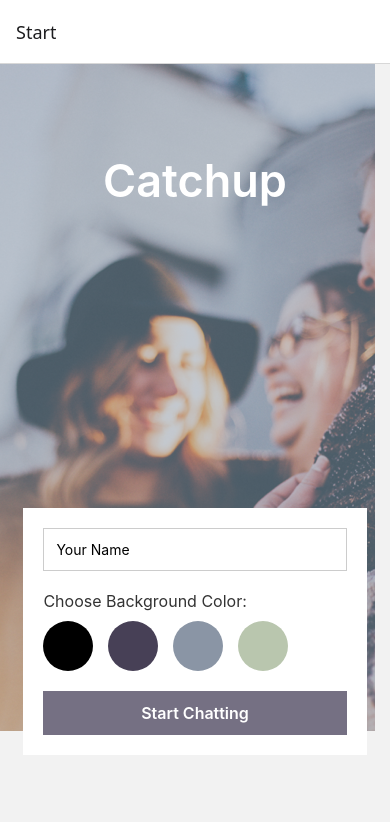
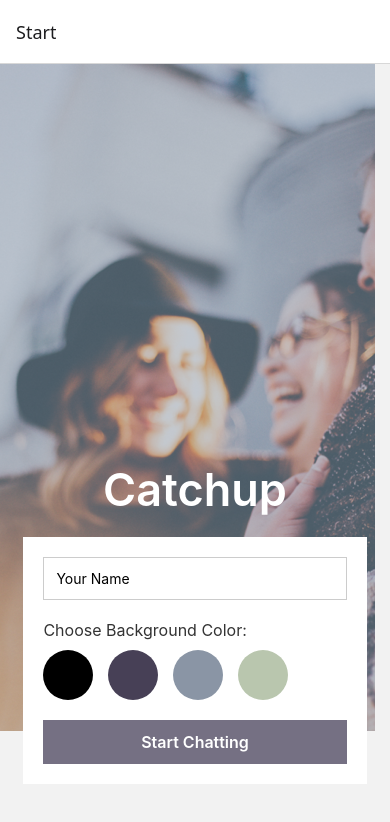
Before and after one commit to thorlio/chat__app, a React Native app: screen / in a window 390 px wide. Shown: the top 822 px of the page. Built offline with nearby package versions, Linux system fonts and the light colour scheme.

Commit message:
final commit, fixed keyboard overlapping

```diff
--- a/components/Chat.js
+++ b/components/Chat.js
@@ -1,6 +1,12 @@
 // Chat.js
 import React, { useState, useEffect } from "react";
-import { View, Platform, KeyboardAvoidingView, StyleSheet } from "react-native";
+import {
+  View,
+  Platform,
+  KeyboardAvoidingView,
+  StyleSheet,
+  SafeAreaView,
+} from "react-native";
 import { GiftedChat } from "react-native-gifted-chat";
 
 const Chat = ({ route, navigation }) => {
@@ -11,7 +17,7 @@ const Chat = ({ route, navigation }) => {
   // Set the screen title messages
   useEffect(() => {
     navigation.setOptions({ title: name });
-
+    //initial messages when enter in chat room
     setMessages([
       {
         _id: 1,
@@ -25,7 +31,7 @@ const Chat = ({ route, navigation }) => {
         createdAt: new Date(),
         user: {
           _id: 2,
-          name: "React Native Bot",
+          name: "Chat Bot",
         },
       },
     ]);
@@ -39,22 +45,27 @@ const Chat = ({ route, navigation }) => {
   };
 
   return (
-    <View style={[styles.container, { backgroundColor: bgColor }]}>
-      {/* Gifted Chat UI */}
-      <GiftedChat
-        messages={messages}
-        onSend={(messages) => onSend(messages)}
-        user={{
-          _id: 1,
-          name: name,
-        }}
-      />
-
-      {/* Prevent keyboard from covering input on iOS/Android */}
-      {Platform.OS === "android" || Platform.OS === "ios" ? (
-        <KeyboardAvoidingView behavior="padding" />
-      ) : null}
-    </View>
+    <SafeAreaView
+      style={[styles.container, { backgroundColor: bgColor || "#fff" }]}
+    >
+      {/*to stop keyboard overlapping textbox*/}
+      <KeyboardAvoidingView
+        style={styles.container}
+        behavior={Platform.OS === "ios" ? "padding" : "height"}
+        keyboardVerticalOffset={Platform.OS === "ios" ? 80 : 20}
+      >
+        <View style={styles.chatWrapper}>
+          <GiftedChat
+            messages={messages}
+            onSend={onSend}
+            user={{ _id: 1, name: name }}
+            bottomOffset={Platform.OS === "android" ? 20 : 0}
+            placeholder="Type your message..."
+          />
+          <View style={styles.spacer} />
+        </View>
+      </KeyboardAvoidingView>
+    </SafeAreaView>
   );
 };
 
@@ -62,6 +73,12 @@ const styles = StyleSheet.create({
   container: {
     flex: 1,
   },
+  chatWrapper: {
+    flex: 1,
+  },
+  spacer: {
+    height: Platform.OS === "android" ? 10 : 10,
+  },
 });
 
 export default Chat;
--- a/components/Start.js
+++ b/components/Start.js
@@ -6,22 +6,32 @@ import {
   TouchableOpacity,
   ImageBackground,
   StyleSheet,
+  KeyboardAvoidingView,
+  Platform,
+  SafeAreaView,
 } from "react-native";
 
 const Start = ({ navigation }) => {
+  //state for storing user's name
   const [name, setName] = useState("");
+  //state to select background color
   const [bgColor, setBgColor] = useState("");
 
   return (
-    //requiring the background image
+    <SafeAreaView style={{ flex: 1 }}>
+      <KeyboardAvoidingView
+        style={{ flex: 1 }}
+        behavior={Platform.OS === "ios" ? "padding" : "height"}
+        keyboardVerticalOffset={Platform.OS === "ios" ? 80 : 0}
+      >
+        {/*background image*/}
         <ImageBackground
           source={require("../assets/Background-Image.png")}
           style={styles.background}
         >
-      {/* app title */}
+          {/*App title*/}
           <Text style={styles.title}>Catchup</Text>
-
-      {/*white box around textInput, bg color selector, start chatting button*/}
+          {/*white box container*/}
           <View style={styles.box}>
             <TextInput
               style={styles.input}
@@ -30,8 +40,8 @@ const Start = ({ navigation }) => {
               placeholder="Your Name"
             />
 
-        {/* select a background color */}
             <Text style={styles.label}>Choose Background Color:</Text>
+            {/*background color options*/}
             <View style={styles.whiteContainer}>
               {["#000000", "#474056", "#8A95A5", "#B9C6AE"].map((color) => (
                 <TouchableOpacity
@@ -45,8 +55,7 @@ const Start = ({ navigation }) => {
                 />
               ))}
             </View>
-
-        {/*start chatting button*/}
+            {/*navigation button to chat room*/}
             <TouchableOpacity
               style={styles.button}
               onPress={() => navigation.navigate("Chat", { name, bgColor })}
@@ -55,21 +64,24 @@ const Start = ({ navigation }) => {
             </TouchableOpacity>
           </View>
         </ImageBackground>
+      </KeyboardAvoidingView>
+    </SafeAreaView>
   );
 };
 
 const styles = StyleSheet.create({
   background: {
     flex: 1,
-    justifyContent: "center",
+    justifyContent: "flex-end",
     alignItems: "center",
     resizeMode: "cover",
+    paddingBottom: 60,
   },
   title: {
     fontSize: 45,
     fontWeight: "600",
     color: "#ffffff",
-    marginBottom: 300,
+    marginBottom: 20,
   },
   box: {
     width: "88%",
@@ -101,7 +113,6 @@ const styles = StyleSheet.create({
     width: 50,
     height: 50,
     borderRadius: 25,
-    // borderWidth: 2,
     borderColor: "transparent",
   },
   selected: {
```
Lines whose indentation alone changed are shown as unchanged.
